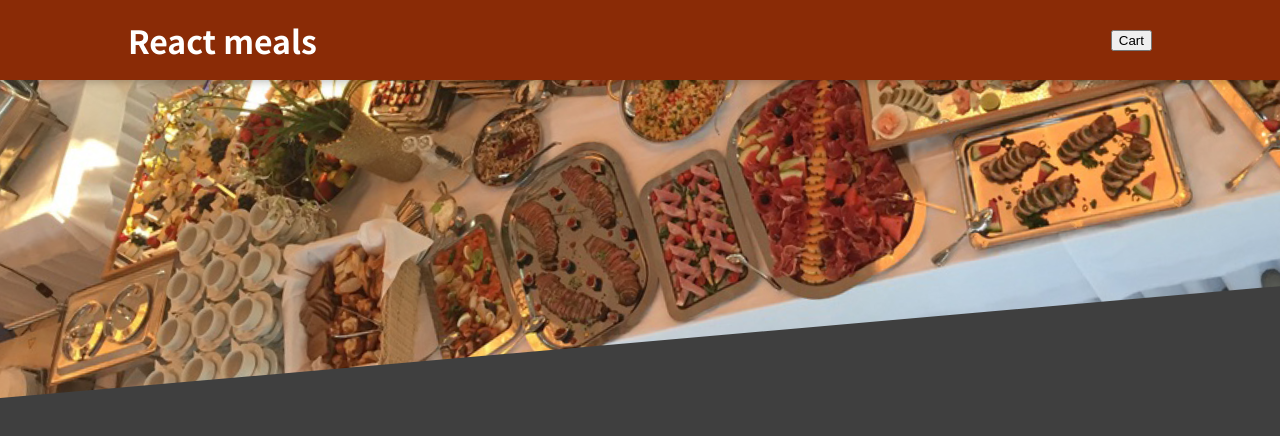
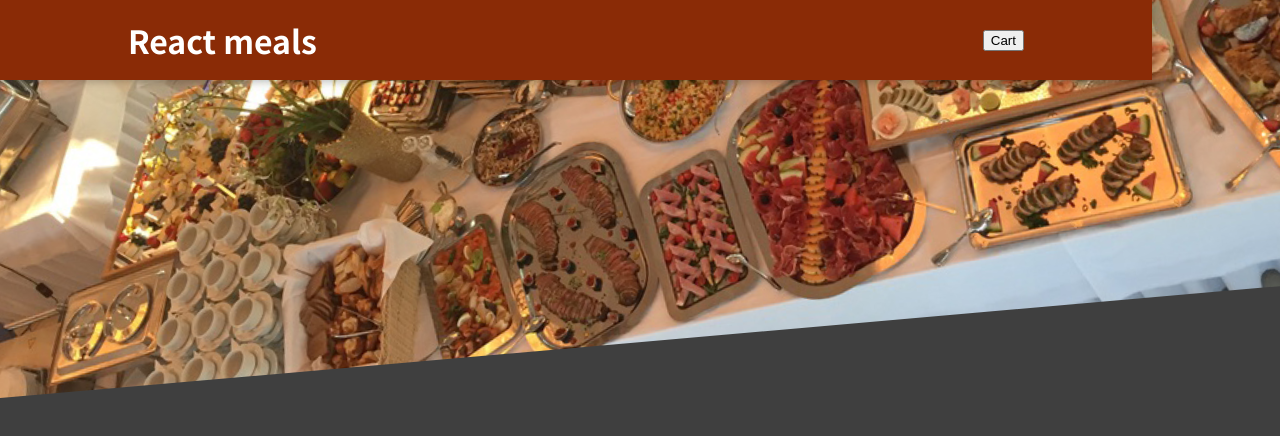
Before and after one commit to Plorrain/react-course-food-delivery-challenge, a React (Create React App) app: page / in a window 1280 px wide. Shown: the top 436 px of the page. Built offline with nearby package versions, Linux system fonts and the light colour scheme; the HTML template or start-up script is replaced by a standard one.

Commit message:
header module css: reduced width to 90% because button did not appear + added comment to fix it next time

```diff
--- a/src/components/Layout/Header.js
+++ b/src/components/Layout/Header.js
@@ -8,6 +8,7 @@ const Header = (props) => {
     <Fragment>
       <header className={classes.header}>
         <h1>React meals</h1>
+        {/* Button not showing in browser -->  header width reduced to 90% needs to be ifxed*/}
         <button>Cart</button>
       </header>
       <div className={classes['main-image']}>
--- a/src/components/Layout/Header.module.css
+++ b/src/components/Layout/Header.module.css
@@ -2,7 +2,8 @@
   position: fixed;
   top: 0;
   left: 0;
-  width: 100%;
+  /* width should be 100% but button in Header.js was not showning in browser */
+  width: 90%;
   height: 5rem;
   background-color: #8a2b06;
   color: white;
```
